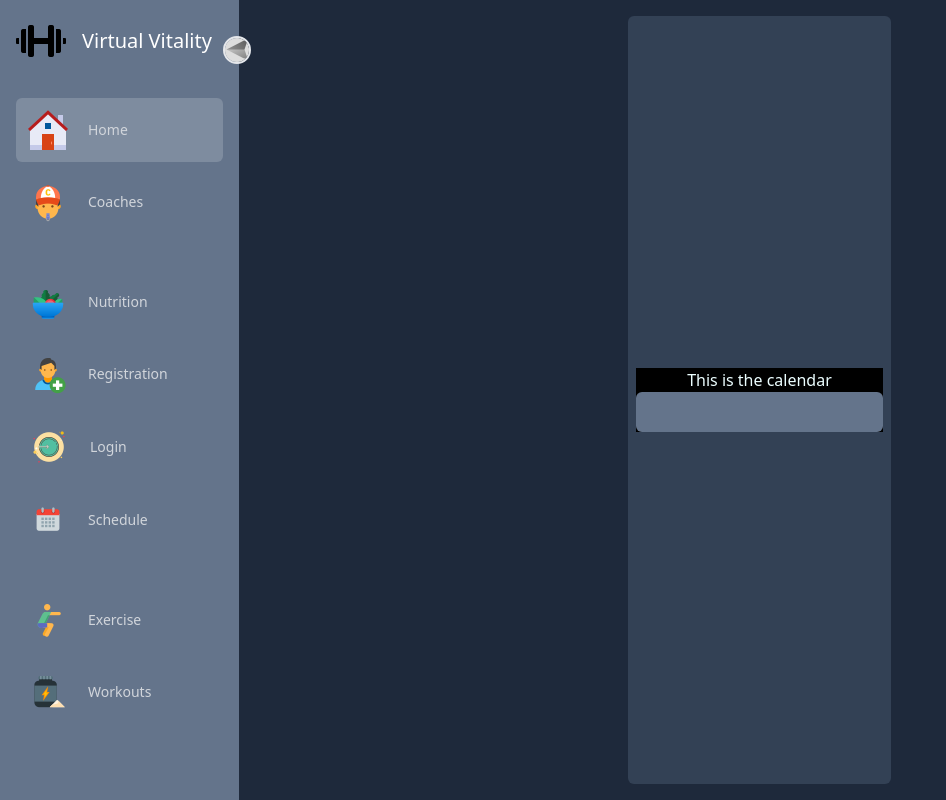
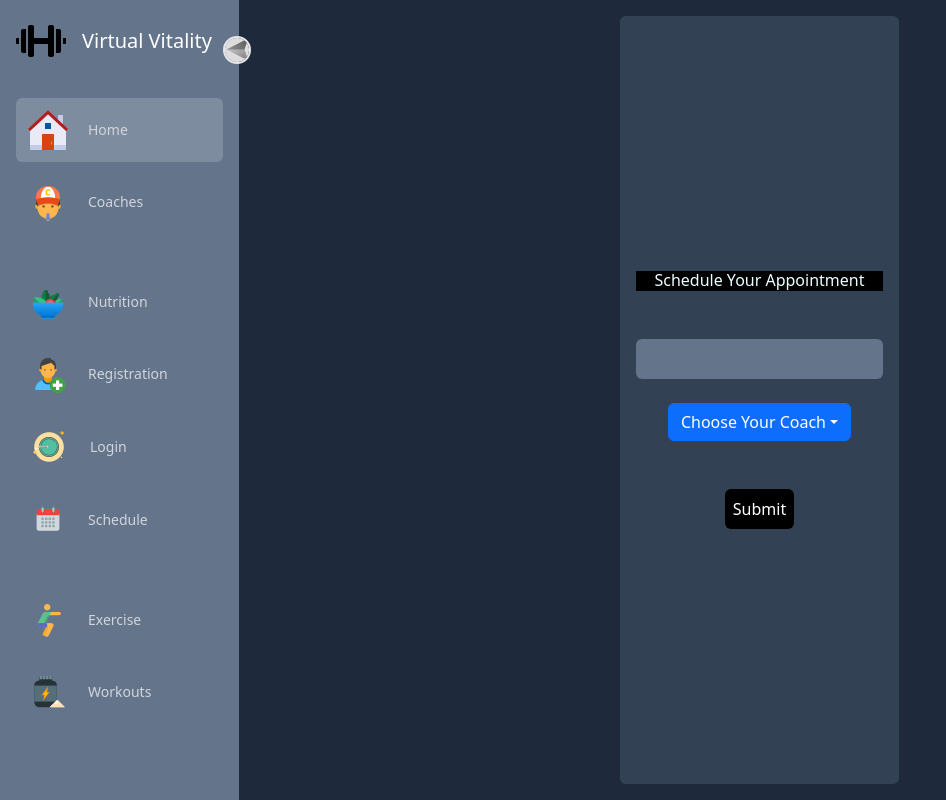
Before and after one commit to Virtual-Vitality/Virtual-Vitality-Repo, a React (Vite) app in the folder Virtual-Vitality/: page /Scheduler in a window 1280 px wide. Shown: the whole page, without its empty margins (0-946 px from the left). Built offline with nearby package versions, Linux system fonts and the light colour scheme.

Commit message:
added functionality to scheduler and styles *need handleSubmit for form, onClick for coach prefernece and get request to send all info*

```diff
--- a/Virtual-Vitality/src/Client/Components/calendar.jsx
+++ b/Virtual-Vitality/src/Client/Components/calendar.jsx
@@ -1,3 +1,5 @@
+import Dropdown from 'react-bootstrap/Dropdown';
+import DropdownButton from 'react-bootstrap/DropdownButton';
 import DatePicker from "react-datepicker";
 import { useState } from "react";
 import "react-datepicker/dist/react-datepicker.css";
@@ -5,12 +7,15 @@ import 'bootstrap/dist/css/bootstrap.min.css';
 import {FaCalendarAlt} from "react-icons/fa"
 
 const Scheduler = () => {
+    //useState to track handle submit of coach into post request
     const [selectedDate, setselectedDate] = useState(null)
     return (
-      <>
-      <div className= " flex items-center justify-center  bg-slate-700 rounded-md p-2">
-      <label className=" bg-black text-cyan-50">
-        <p>This is the calendar</p>
+
+      <div className= " flex items-center justify-center  bg-slate-700 rounded-md p-3">
+        <form>
+        <h1 className=' bg-black text-cyan-50'>Schedule Your Appointment</h1>
+        <br />
+        <br />
       <DatePicker
        className="bg-slate-500 rounded-md p-2"
       selected ={selectedDate}
@@ -19,10 +24,24 @@ const Scheduler = () => {
       minDate={new Date()}
       filterDate={date => date.getDay() != 6 && date.getDay() != 0}
       isClearable
+      showTimeSelect
       />
-      </label>
+      {console.log(selectedDate)}
+      <br />
+      <br />
+      <DropdownButton id="dropdown-basic-button" title="Choose Your Coach">
+      <Dropdown.Item href="#/action-1">Jamari</Dropdown.Item>
+      <Dropdown.Item href="#/action-2">Jaylen</Dropdown.Item>
+      <Dropdown.Item href="#/action-3">Sebastian</Dropdown.Item>
+      <Dropdown.Item href="#/action-3">Peng</Dropdown.Item>
+    </DropdownButton>
+      <br />
+      <br />
+      <button className=' bg-black text-white p-2 rounded-md'>Submit</button>
+      </form>
+
       </div>
-      </>
+
       )
 }
  export default Scheduler
```
